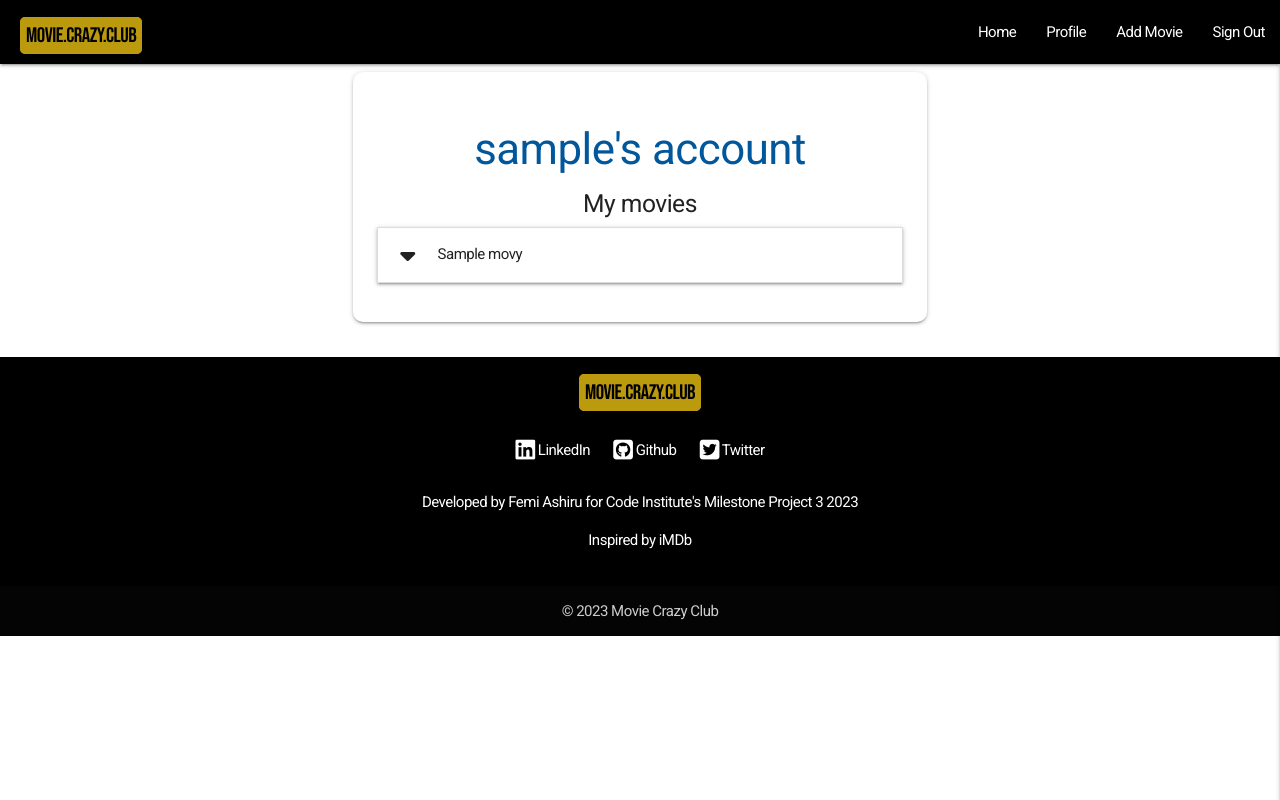
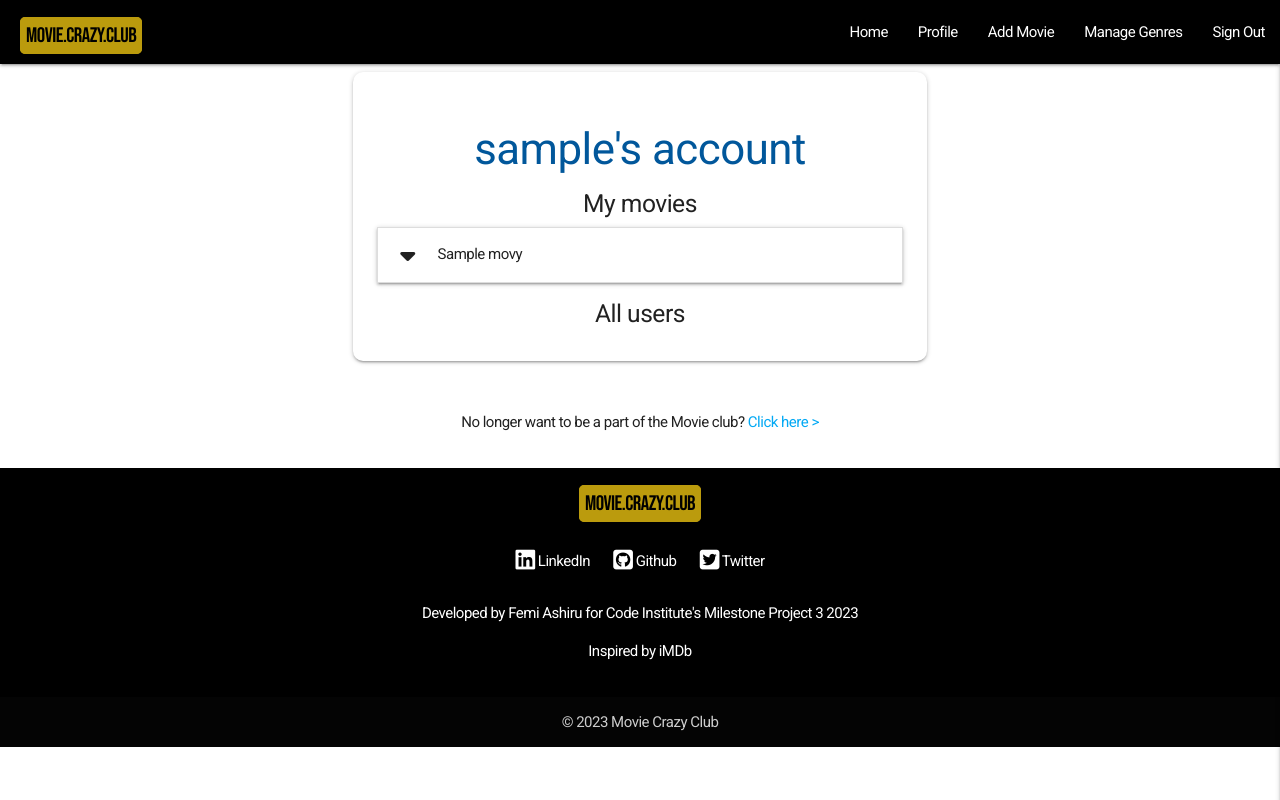
Before and after one commit to ofemiashiru/CI_MS3_MCC, a Flask app: page /profile/admin in a window 1280 px wide. Run offline with Flask 3, Linux system fonts and the light colour scheme; the visitor is signed in with stand-in values (Sample User, id 1); grey boxes marked "Sample" are stand-in pictures; a database or web service that is not in the repository returns one stand-in record (values such as "Sample title"); some libraries are stand-ins or nearby versions.

Commit message:
feat: add delete genre functionality and start delete user functionality

```diff
--- a/app.py
+++ b/app.py
@@ -99,11 +99,11 @@
                     "profile", username=session["user"]))
             else:
                 # if the password is incorrect
-                flash("The credentials you have entered are incorrect")
+                flash("The credentials you have entered are incorrect.")
                 return redirect(url_for("sign_in"))
         else:
             # if the username is incorrect
-            flash("The credentials you have entered are incorrect")
+            flash("The credentials you have entered are incorrect.")
             return redirect(url_for("sign_in"))
 
     return render_template("sign_in.html")
@@ -131,7 +131,7 @@
             reviews=reviews
         )
 
-    flash("You are not currently logged in")
+    flash("You are not currently logged in.")
     return redirect(url_for("sign_in"))
 
 
@@ -178,7 +178,7 @@
                 "created_by": session["user"]
             }
             mongo.db.movies.insert_one(movie)
-            flash("Your movie has been succesfully added")
+            flash("Your movie has been succesfully added.")
             return redirect(url_for("show_movies"))
 
     if "user" in session:
@@ -208,7 +208,7 @@
         }
         mongo.db.movies.update_one(
             {"_id": ObjectId(movie_id)}, {"$set": updated_movie})
-        flash("Your movie has been succesfully updated")
+        flash("Your movie has been succesfully updated.")
         return redirect(url_for("show_movies"))
 
     movie = mongo.db.movies.find_one({"_id": ObjectId(movie_id)})
@@ -220,7 +220,7 @@
 def delete_movie(movie_id):
     if "user" in session:
         mongo.db.movies.find_one_and_delete({"_id": ObjectId(movie_id)})
-        flash("Movie has been successfully deleted")
+        flash("Movie has been successfully deleted.")
         return redirect(url_for("show_movies"))
 
 
@@ -232,7 +232,7 @@
     if "user" in session and session["user"].lower() == "admin":
         genres = list(mongo.db.genres.find().sort("genre_name", 1))
         return render_template("genres.html", genres=genres)
-    flash("You need to be logged in as admin")
+    flash("You need to be logged in as admin.")
     return redirect(url_for("sign_in"))
 
 
@@ -245,10 +245,10 @@
         if request.method == "POST":
             genre = request.form.get("genre_name")
             mongo.db.genres.insert_one({"genre_name": genre})
-            flash("Genre successfully added")
+            flash("Genre successfully added.")
             return redirect("show_genres")
         return render_template("add_genre.html")
-    flash("You need to be logged in as admin")
+    flash("You need to be logged in as admin.")
     return redirect(url_for("sign_in"))
 
 
@@ -272,13 +272,27 @@
             mongo.db.movies.update_many(
                 {"genre_name":  prev_genre}, {"$set": updated_genre})
 
-            flash("Genre succesfully updated and all associated movies")
+            flash("Genre succesfully updated and all associated movies.")
             return redirect(url_for("show_genres"))
         genre = mongo.db.genres.find_one({"_id": ObjectId(genre_id)})
         return render_template("edit_genre.html", genre=genre)
 
-    flash("You need to be logged in as admin")
+    flash("You need to be logged in as admin.")
     return redirect(url_for("sign_in"))
+
+
+@app.route("/delete_genre/<genre_id>")
+def delete_genre(genre_id):
+    if "user" in session and session["user"] == "admin":
+        # Grab genre name to delete associated movies
+        genre = mongo.db.genres.find_one(
+            {"_id": ObjectId(genre_id)})["genre_name"]
+        # Find all movies associated with genre and delete
+        mongo.db.movies.delete_many({"genre_name": genre})
+        # Finally find the genre and delete it
+        mongo.db.genres.find_one_and_delete({"_id": ObjectId(genre_id)})
+        flash("Genre succesfully deleted and all associated movies.")
+        return redirect(url_for("show_genres"))
 
 
 if __name__ == "__main__":
--- a/templates/genres.html
+++ b/templates/genres.html
@@ -37,7 +37,7 @@
                 </div>
                 <div class="modal-footer">
                     <a href="#!" class="modal-close btn red darken-4">No</a>
-                    <a href="#!" class="modal-close btn green darken-3">Yes</a>
+                    <a href="{{ url_for('delete_genre', genre_id=genre._id) }}" class="modal-close btn green darken-3">Yes</a>
                 </div>
             </div>
         {% endfor %}
--- a/templates/profile.html
+++ b/templates/profile.html
@@ -62,5 +62,23 @@
         </div>
     </div>
 
+    <div class="row">
+        <div class="col s12">
+            <p class="center-align">
+                No longer want to be a part of the Movie club?
+                <a href="#modal-delete-account" class="light-blue-text modal-trigger">Click here ></a>
+            </p>
+        </div>
+    </div>
+    <div id="modal-delete-account" class="modal">
+        <div class="modal-content">
+            <h5>Are you sure you want to delete your account?</h5>
+            <span>Warning! All movies associated with this account will be deleted.</span>
+        </div>
+        <div class="modal-footer">
+            <a href="#!" class="modal-close btn red darken-4" aria-label="No">No</a>
+            <a href="#!" aria-label="Yes" class="modal-close btn green darken-3">Yes</a>
+        </div>
+    </div>
 
 {% endblock %}
```
